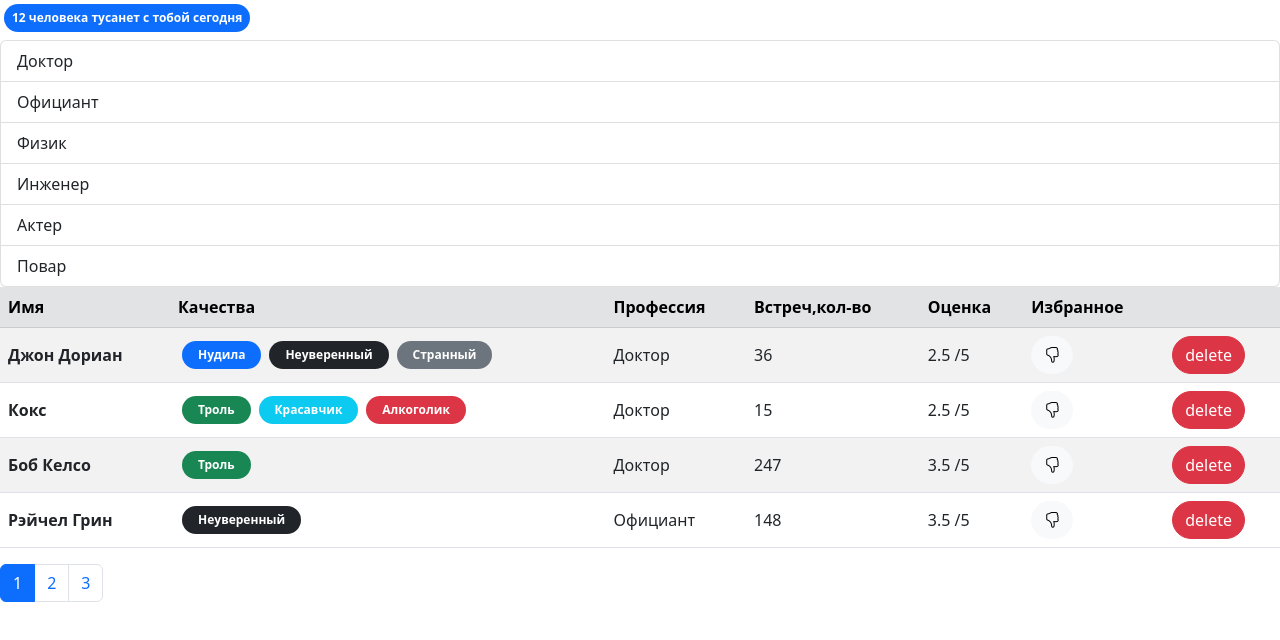
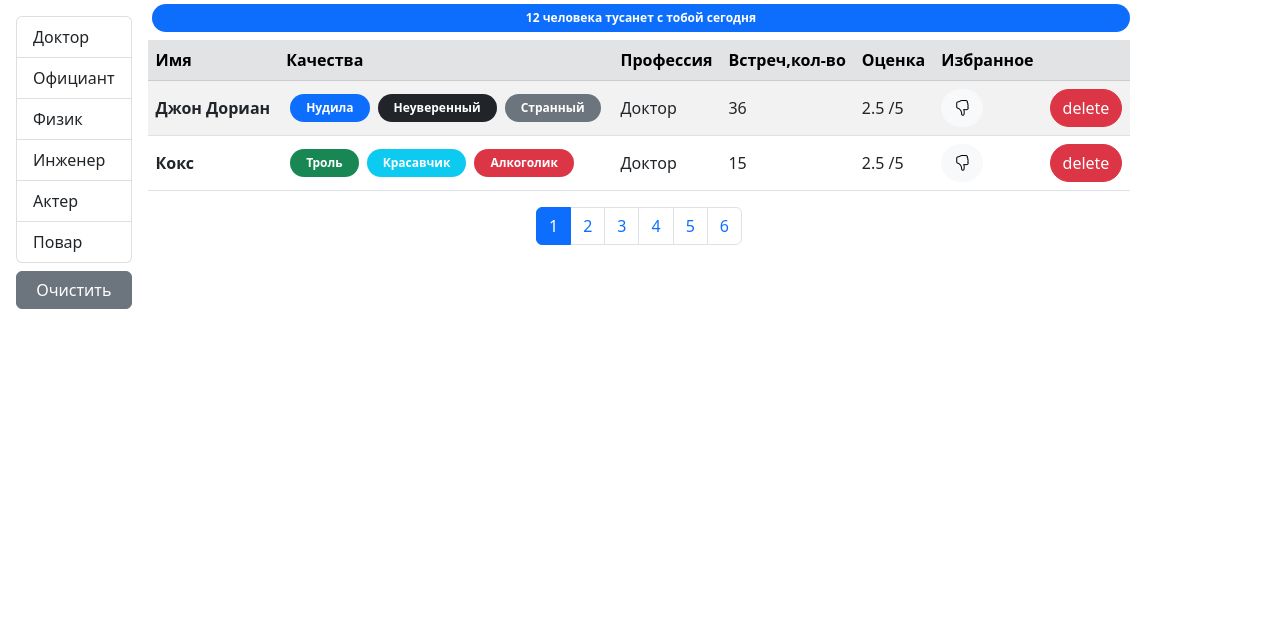
Before and after one commit to V-Ivanich/project_Fast-company, a React (Create React App) app: page / in a window 1280 px wide. Shown: the top 640 px of the page. Built offline with nearby package versions, Linux system fonts and the light colour scheme.

Commit message:
before the task

```diff
--- a/src/App.js
+++ b/src/App.js
@@ -1,6 +1,5 @@
 import React, { useState } from "react";
 import Users from "./components/users";
-import SearchStatus from "./components/searchStatus";
 import API from "./api";
 
 function App() {
@@ -25,7 +24,6 @@ function App() {
 
     return (
         <>
-            <SearchStatus length={users.length} />
             <Users
                 onDelete={handleDelete}
                 onToggleBookMark={handleToggleBookMark}
--- a/src/components/groupList.jsx
+++ b/src/components/groupList.jsx
@@ -6,8 +6,12 @@ const GroupList = ({ items, valueProperty, contentProperty, onItemSelect, select
     return (
         <ul className="list-group">
             {Object.keys(items).map(item => (
-                <li className="list-group-item" key={items[item][valueProperty]}
-                    onClick={() => onItemSelect(items[item])} role="button"
+                <li className={
+                    "list-group-item" +
+                    (items[item] === selectedItem ? " active" : "")
+                }
+                key={items[item][valueProperty]}
+                onClick={() => onItemSelect(items[item])} role="button"
                 >
                     {items[item][contentProperty]}
                 </li>))}
@@ -25,7 +29,7 @@ GroupList.propTypes = {
     valueProperty: PropTypes.string.isRequired,
     contentProperty: PropTypes.string.isRequired,
     onItemSelect: PropTypes.func,
-    selectedProf: PropTypes.object
+    selectedItem: PropTypes.object
 };
 
 export default GroupList;
--- a/src/components/users.jsx
+++ b/src/components/users.jsx
@@ -5,6 +5,7 @@ import User from "./user";
 import GroupList from "./groupList";
 import PropTypes from "prop-types";
 import API from "../api";
+import SearchStatus from "./searchStatus";
 
 const titleItems = [
     "Имя",
@@ -16,17 +17,23 @@ const titleItems = [
     ""
 ];
 
-const Users = ({ users, ...props }) => {
-    const count = users.length;
-    const pageSize = 4;
+const Users = ({ users: allUsers, ...props }) => {
     const [currentPage, setCurrentPage] = useState(1);
     const [professions, setProfessions] = useState();
     const [selectedProf, setSelectedProf] = useState();
+    const pageSize = 2;
 
     useEffect(() => {
-        API.professions.fetchAll.then((data) => setProfessions(data));
-        console.log("currentPage");
+        API.professions
+            .fetchAll.then((data) =>
+                setProfessions(
+                    data
+                )
+            );
     }, []);
+    useEffect(() => {
+        setCurrentPage(1);
+    }, [selectedProf]);
 
     const handlePageChange = (pageIndex) => {
         setCurrentPage(pageIndex);
@@ -37,21 +44,39 @@ const Users = ({ users, ...props }) => {
     };
     console.log(professions);
 
-    const userCrop = paginate(users, currentPage, pageSize);
+    const filteredUsers =
+        selectedProf
+            ? allUsers.filter((user) => user.profession === selectedProf)
+            : allUsers;
+    const count = filteredUsers.length;
+    const userCrop = paginate(filteredUsers, currentPage, pageSize);
+    const clearFilter = () => {
+        setSelectedProf();
+    };
 
     return (
-        <>
+        <div className="d-flex">
             {professions && (
+                <div className="d-flex flex-column flex-shrink-0 p-3">
                     <GroupList
                         selectedItem={selectedProf}
                         items ={professions}
                         onItemSelect ={handleProfessionSelect}
                     />
+                    <button
+                        className="btn btn-secondary mt-2"
+                        onClick={clearFilter}
+                    >
+                        Очистить
+                    </button>
+                </div>
             )}
-            {users.length > 0 && (
+            <div className="d-flex flex-column">
+                <SearchStatus length={count} />
+                {count > 0 && (
                     <table className="table table-striped table-hover align-middle">
                         <thead className="table-secondary">
-                        <tr key={users._id}>
+                            <tr key={allUsers._id}>
                                 {titleItems.map((item, index) => (
                                     <th key={index} className="ms-4" scope="col">
                                         {item}
@@ -66,13 +91,16 @@ const Users = ({ users, ...props }) => {
                         </tbody>
                     </table>
                 )}
+                <div className="d-flex justify-content-center">
                     <Pagination
                         itemsCount={count}
                         pageSize={pageSize}
                         currentPage={currentPage}
                         onPageChange={handlePageChange}
                     />
-        </>
+                </div>
+            </div>
+        </div>
     );
 };
 
```
Lines whose indentation alone changed are shown as unchanged.
